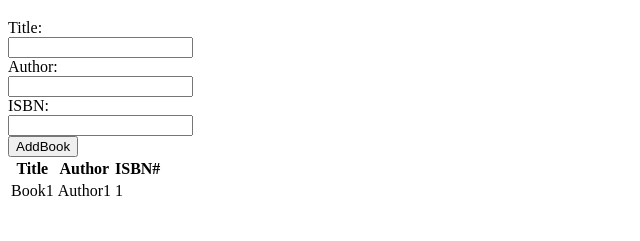
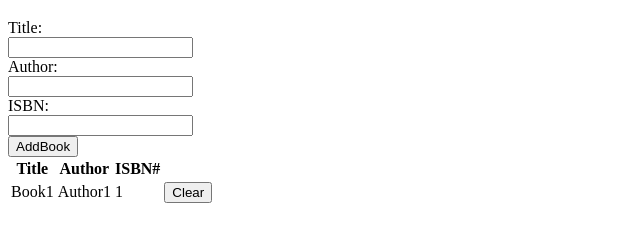
Before and after one commit to acciojob/book-list-dhusakshata, a website: page main.html in a window 1280 px wide. Shown: the part 61-302 px from the top of the page, without its empty margins (0-640 px from the left). Drawn offline with Linux system fonts and the light colour scheme.

Commit message:
created a submission

```diff
--- a/main.html
+++ b/main.html
@@ -43,7 +43,9 @@
 		<td>Book1</td>
 			  <td>Author1</td>
 			  <td>1</td>
-
+			  <td>
+				  <button class="delete">Clear</button>
+			  </td>
 
 		  </tr>
       </tbody>
```
